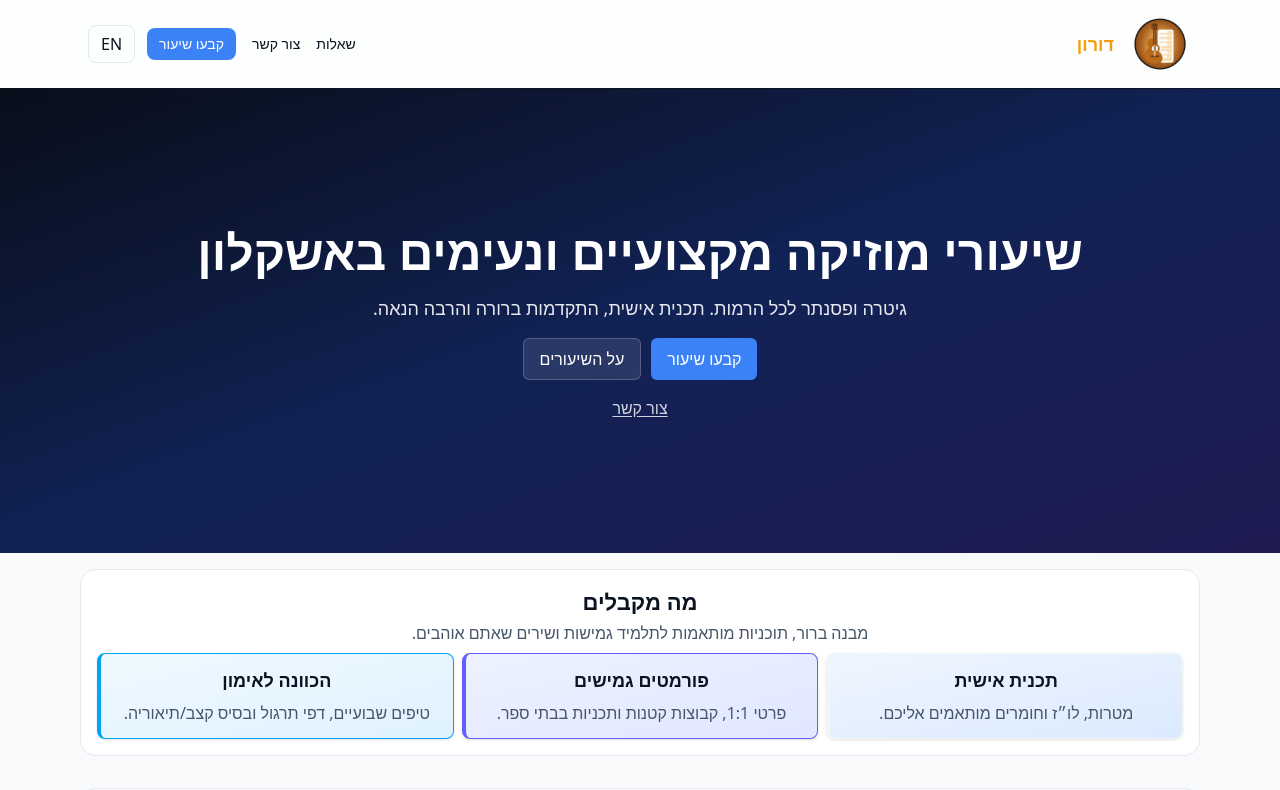
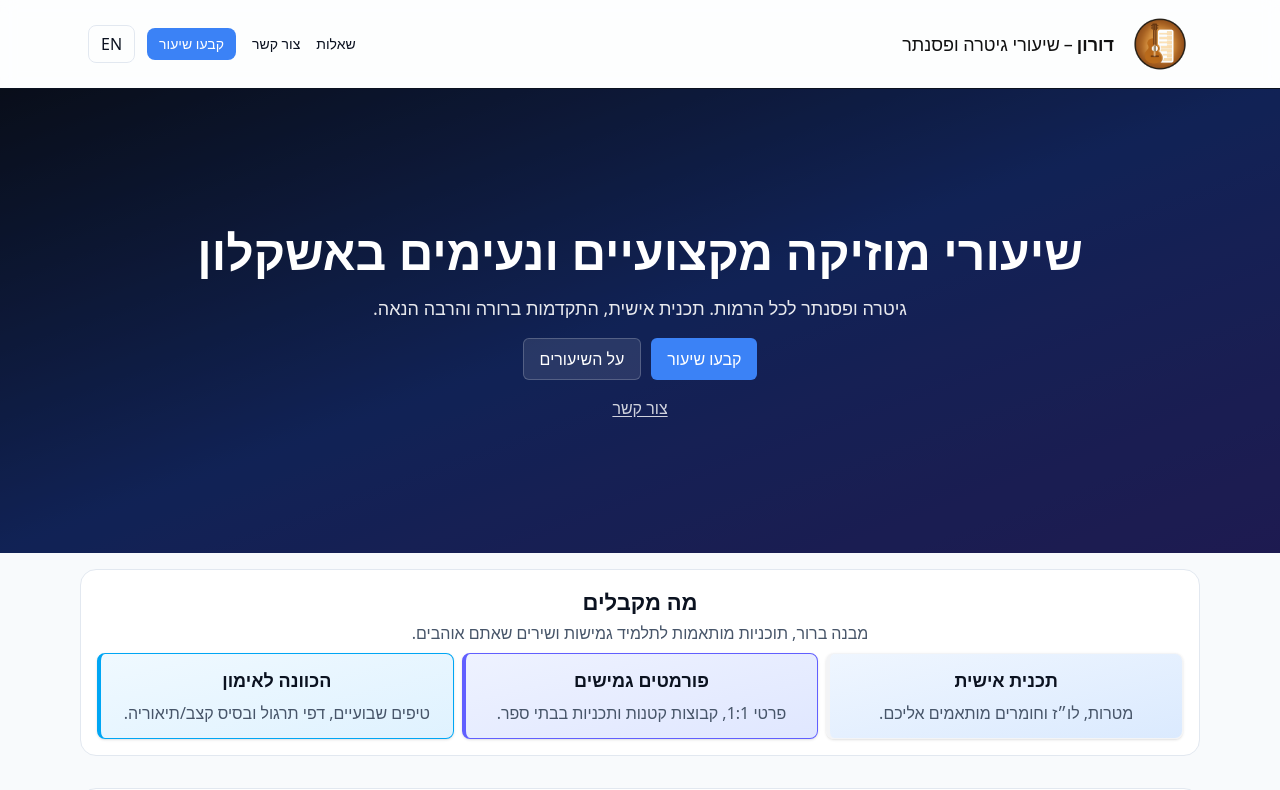
Before and after one commit to doronc36-rgb/guitar-lessons, a Next.js app: page / in a window 1280 px wide. Shown: the top 790 px of the page. Built offline with nearby package versions, Linux system fonts and the light colour scheme; no server answers.

Commit message:
Header: brand text clarified and styled, larger logo, spacing and alignment improvements

```diff
--- a/src/app/components/Header.tsx
+++ b/src/app/components/Header.tsx
@@ -71,15 +71,11 @@ export default function Header() {
             </button>
           )}
           <Link href="/" className="inline-flex items-center gap-3 md:gap-3.5">
-            <Image src="/images/music_logo_3_optimized.png" alt={t.header.logoAlt} width={64} height={64} priority />
-            <span className="leading-tight text-white">
-              <span className="font-extrabold text-[color:var(--foreground)] md:text-lg" style={{color:'#f59e0b'}}>
-                {t.header.brand.split('—')[0]?.trim()}
-              </span>
-              <span className="mx-1">—</span>
-              <span className="font-medium md:text-lg text-white/90">
-                {t.header.brand.split('—')[1]?.trim() || ''}
-              </span>
+            <Image src="/images/music_logo_3_optimized.png" alt={t.header.logoAlt} width={64} height={64} priority className="flex-shrink-0" />
+            <span className="leading-tight text-[#111] text-base md:text-lg">
+              <span className="font-bold">דורון</span>
+              <span className="mx-1">–</span>
+              <span className="font-normal">שיעורי גיטרה ופסנתר</span>
             </span>
           </Link>
         </div>
```
